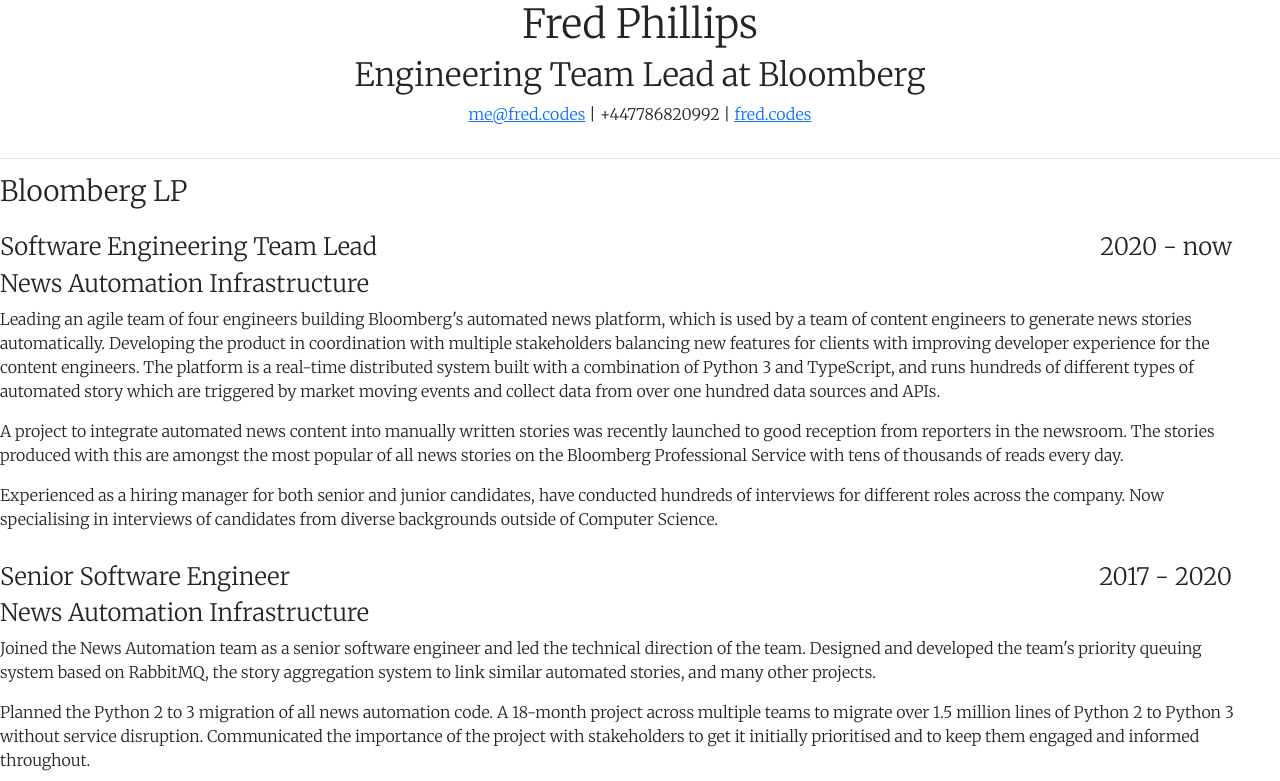
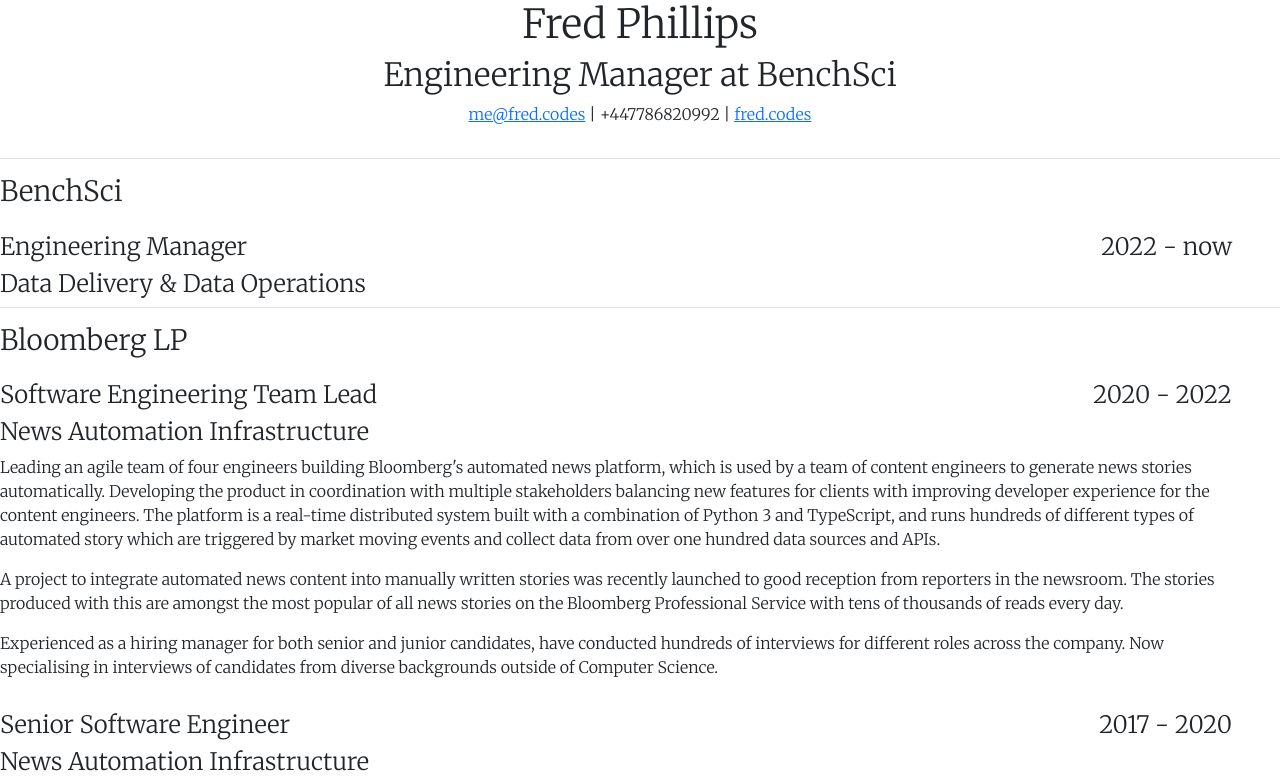
Before and after one commit to fophillips/cv, a plain HTML site: page index.html in a window 1280 px wide. Shown: the top 781 px of the page. Drawn offline with nearby package versions, Linux system fonts and the light colour scheme.

Commit message:
Update index.html

```diff
--- a/index.html
+++ b/index.html
@@ -18,8 +18,24 @@
     <div class="container-flex">
         <div class="row text-center border-bottom pb-3">
             <h1>Fred Phillips</h1>
-            <h2>Engineering Team Lead at Bloomberg</h2>
+            <h2>Engineering Manager at BenchSci</h2>
             <p><a href="mailto:me@fred.codes">me@fred.codes</a> | +447786820992 | <a href="https://fred.codes/">fred.codes</a></p>
+        </div>
+        <div class="row pt-3 border-bottom">
+            <div class="row">
+                <h3>BenchSci</h3>
+            </div>
+            <div class="row mt-3">
+                <div class="row">
+                    <div class="col">
+                        <h4>Engineering Manager</h4>
+                    </div>
+                    <div class="col text-end">
+                        <h4>2022 - now</h4>
+                    </div>
+                </div>
+                <h4>Data Delivery &amp; Data Operations</h4>
+            </div>
         </div>
         <div class="row pt-3 border-bottom">
             <div class="row">
@@ -31,7 +47,7 @@
                         <h4>Software Engineering Team Lead</h4>
                     </div>
                     <div class="col text-end">
-                        <h4>2020 - now</h4>
+                        <h4>2020 - 2022</h4>
                     </div>
                 </div>
                 <h4>News Automation Infrastructure</h4>
```
